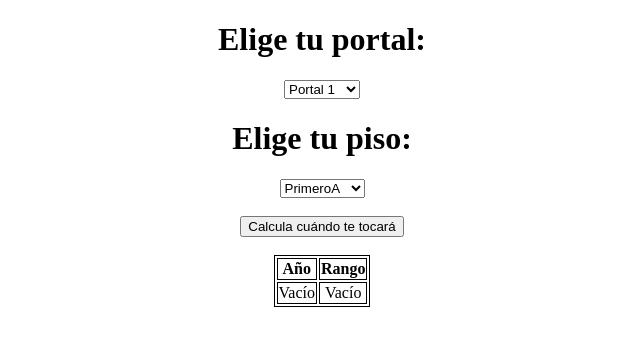
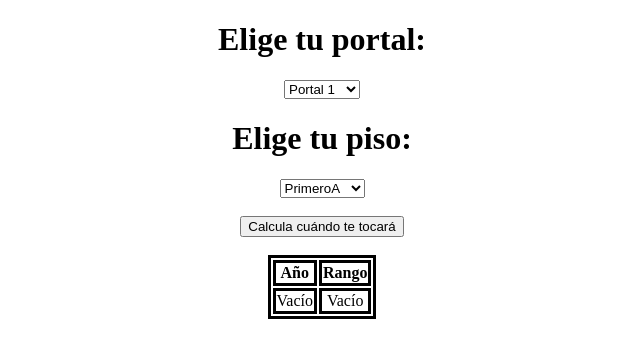
Before and after one commit to asegnz/myCommunity, a plain HTML site: page index.html in a window 1280 px wide. Shown: the whole page, without its empty margins (318-958 px from the left). Drawn offline with Linux system fonts and the light colour scheme.

Commit message:
Añado un poco de grosor a la tabla

```diff
--- a/index.html
+++ b/index.html
@@ -4,7 +4,7 @@
 <head>
     <style>
         table, th, td {
-          border: 1px solid black;
+          border: solid black;
         }
         table.center {
           margin-left: auto;
@@ -17,7 +17,6 @@
 </head>
 
 <body>
-<!--<div style="text-align: center; display:inline-block">-->
 <div style="text-align: center">
     <h1>Elige tu portal:</h1>
     <select id="portal">
```
